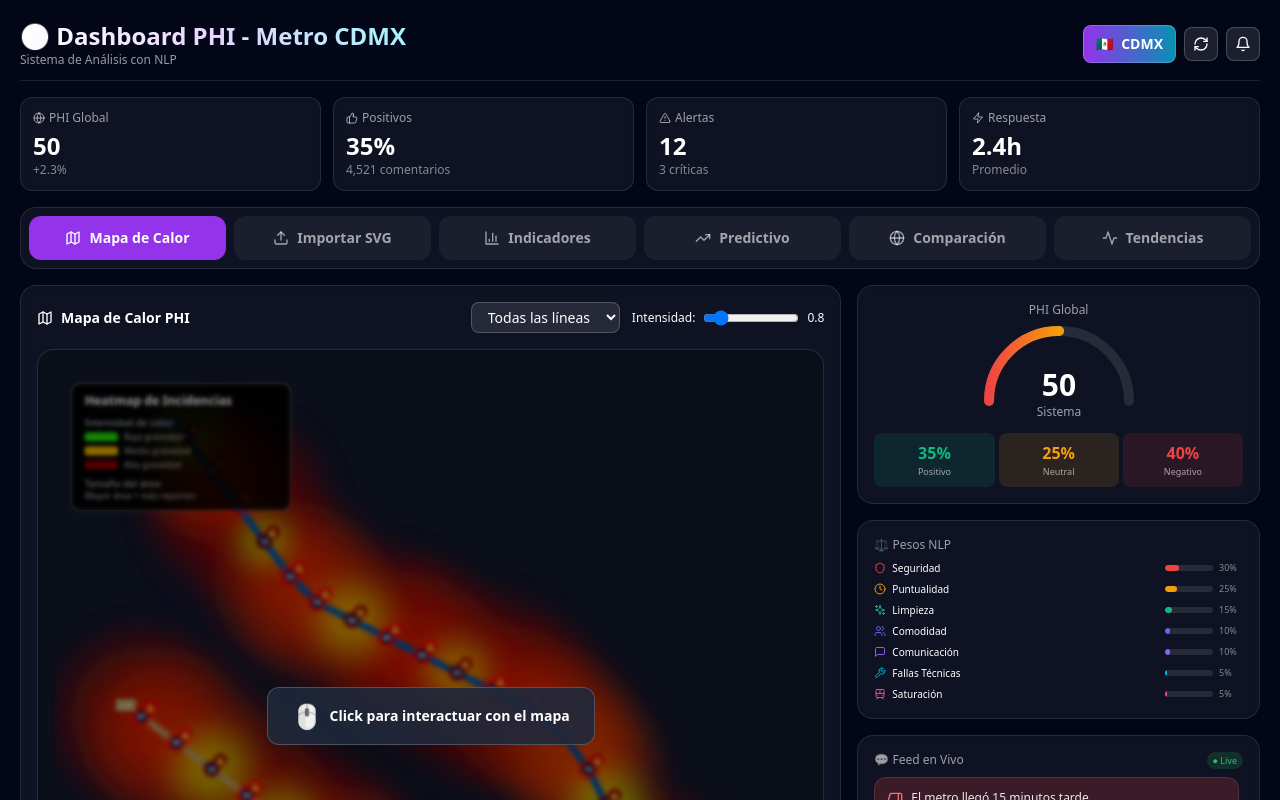
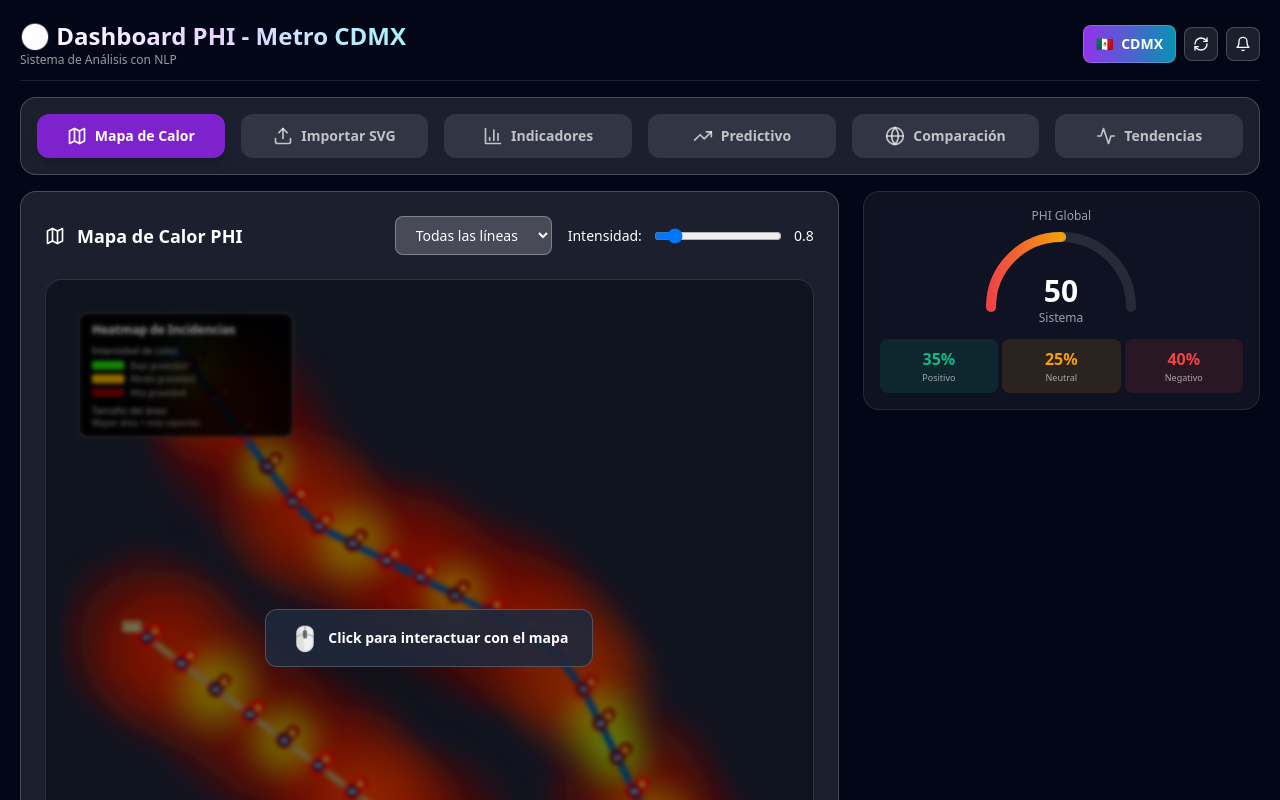
Before and after one commit to AxolutionsDevs/MobilityAI-Hackaton, a Next.js app in the folder railway-monitor/frontend/: page / in a window 1280 px wide. Shown: the top 800 px of the page. Built offline with nearby package versions, Linux system fonts and the light colour scheme.

Commit message:
Refactor: Adjust layout after removing KPI cards and unused components

```diff
--- a/railway-monitor/frontend/app/page.tsx
+++ b/railway-monitor/frontend/app/page.tsx
@@ -1,13 +1,10 @@
 "use client";
 
 import MetroMap from "@/components/MetroMap";
-import CategoryWeights from "@/components/sections/CategoryWeights";
 import GlobalPHI from "@/components/sections/GlobalPHI";
 import Header from "@/components/sections/Header";
-import LiveFeed from "@/components/sections/LiveFeed";
 import StationInfo from "@/components/sections/StationInfo";
 import SVGImporter from "@/components/SVGImporter";
-import KPICard from "@/components/ui/KPICard";
 import TrendsDashboard from "@/components/trends/TrendsDashboard";
 import { CATEGORIES } from "@/lib/constants";
 import { calculateGlobalPHI, generateStationPHI } from "@/lib/utils";
@@ -167,54 +164,47 @@
       <div className="max-w-7xl mx-auto space-y-4">
         <Header />
 
-        {/* KPI Cards */}
-        <div className="grid grid-cols-4 gap-3">
-          {kpiData.map((kpi, i) => (
-            <KPICard key={i} data={kpi} />
-          ))}
-        </div>
 
         {/* Navigation Tabs */}
-        <div className="flex gap-2 p-2 rounded-2xl bg-white/5 backdrop-blur-sm border border-white/10">
+        <div className="flex gap-4 p-4 rounded-2xl bg-white/10 backdrop-blur-sm border border-white/20">
           {tabs.map((tab) => (
             <button
               key={tab.id}
               onClick={() => setActiveView(tab.id as any)}
-              className={`flex-1 flex items-center justify-center gap-2 py-3 px-4 rounded-xl transition-all ${activeView === tab.id
-                ? "bg-purple-600 text-white"
-                : "bg-white/5 text-white/60 hover:bg-white/10 hover:text-white"
+              className={`flex-1 flex items-center justify-center gap-2 py-3 px-6 rounded-xl transition-all ${activeView === tab.id
+                ? "bg-purple-700 text-white shadow-lg"
+                : "bg-white/10 text-white/70 hover:bg-white/20 hover:text-white"
                 }`}
             >
-              <tab.icon className="w-4 h-4" />
+              <tab.icon className="w-5 h-5" />
               <span className="text-sm font-semibold">{tab.label}</span>
             </button>
           ))}
         </div>
 
         {/* Main Content */}
-        <div className="grid grid-cols-1 lg:grid-cols-3 gap-4">
+        <div className="grid grid-cols-1 lg:grid-cols-3 gap-6 mt-6">
           {/* Left Column - Dynamic Content */}
-          <div className="lg:col-span-2 space-y-4">
+          <div className="lg:col-span-2 space-y-6">
             {activeView === "heatmap" && (
-              <>
-                <div className="p-4 rounded-2xl bg-white/5 backdrop-blur-sm border border-white/10">
-                  <div className="flex items-center justify-between mb-4">
-                    <h3 className="text-sm font-semibold flex items-center gap-2">
-                      <Map className="w-4 h-4" />
+              <div className="p-6 rounded-2xl bg-white/10 backdrop-blur-sm border border-white/20">
+                <div className="flex items-center justify-between mb-6">
+                  <h3 className="text-lg font-semibold flex items-center gap-3">
+                    <Map className="w-5 h-5" />
                     {translations.heatmapTitle}
                   </h3>
-                    <div className="flex items-center gap-3">
+                  <div className="flex items-center gap-4">
                     <select
                       value={selectedLine}
                       onChange={(e) => setSelectedLine(e.target.value)}
-                        className="px-3 py-1 rounded-lg bg-white/10 text-sm border border-white/20"
+                      className="px-4 py-2 rounded-lg bg-white/20 text-sm border border-white/30"
                     >
                       <option value="all">{translations.allLines}</option>
                       <option value="L1">{translations.line} 1</option>
                       <option value="L2">{translations.line} 2</option>
                       <option value="L3">{translations.line} 3</option>
                     </select>
-                      <label className="flex items-center gap-2 text-xs">
+                    <label className="flex items-center gap-3 text-sm">
                       <span>{translations.intensity}:</span>
                       <input
                         type="range"
@@ -225,7 +215,7 @@
                         onChange={(e) =>
                           setHeatmapIntensity(parseFloat(e.target.value))
                         }
-                          className="w-24"
+                        className="w-32"
                       />
                       <span>{heatmapIntensity.toFixed(1)}</span>
                     </label>
@@ -241,53 +231,15 @@
                   onUpdateCustomLine={handleUpdateCustomLine}
                 />
               </div>
-              </>
             )}
 
             {activeView === "import" && (
-              <>
               <SVGImporter onSave={handleSaveCustomLine} />
-
-                {/* Custom Lines Display */}
-                {customLines.length > 0 && (
-                  <div className="p-4 rounded-2xl bg-white/5 backdrop-blur-sm border border-white/10">
-                    <h3 className="text-sm font-semibold mb-3">
-                      {translations.importedLines}
-                    </h3>
-                    <div className="grid grid-cols-2 gap-3">
-                      {customLines.map((line) => (
-                        <div
-                          key={line.id}
-                          className="p-3 rounded-xl bg-white/5 border border-white/10 flex items-center gap-3"
-                        >
-                          <div
-                            className="w-8 h-8 rounded-lg flex items-center justify-center font-bold text-sm"
-                            style={{ backgroundColor: line.color }}
-                          >
-                            {line.id.split("-")[2]?.substring(0, 2) || "C"}
-                          </div>
-                          <div className="flex-1">
-                            <div className="text-sm font-medium">
-                              {line.name}
-                            </div>
-                            <div className="text-[10px] text-white/50">
-                              {line.stations.length} {translations.stations}
-                            </div>
-                          </div>
-                          <span className="text-xs px-2 py-1 rounded-full bg-green-500/20 text-green-400">
-                            {translations.active}
-                          </span>
-                        </div>
-                      ))}
-                    </div>
-                  </div>
-                )}
-              </>
             )}
 
             {activeView === "indicators" && (
-              <div className="p-6 rounded-2xl bg-white/5 backdrop-blur-sm border border-white/10">
-                <h3 className="text-lg font-semibold mb-4 flex items-center gap-2">
+              <div className="p-6 rounded-2xl bg-white/10 backdrop-blur-sm border border-white/20">
+                <h3 className="text-lg font-semibold mb-6 flex items-center gap-3">
                   <BarChart3 className="w-5 h-5" />
                   {translations.weeklyTrends}
                 </h3>
@@ -390,7 +342,7 @@
             )}
 
             {activeView === "predictive" && (
-              <div className="p-6 rounded-2xl bg-white/5 backdrop-blur-sm border border-white/10">
+              <div className="p-6 rounded-2xl bg-white/10 backdrop-blur-sm border border-white/20">
                 <h3 className="text-lg font-semibold mb-4 flex items-center gap-2">
                   <TrendingUp className="w-5 h-5" />
                   {translations.predictiveTitle}
@@ -442,7 +394,7 @@
             )}
 
             {activeView === "comparison" && (
-              <div className="p-6 rounded-2xl bg-white/5 backdrop-blur-sm border border-white/10">
+              <div className="p-6 rounded-2xl bg-white/10 backdrop-blur-sm border border-white/20">
                 <h3 className="text-lg font-semibold mb-4 flex items-center gap-2">
                   <Globe className="w-5 h-5" />
                   {translations.internationalComparison}
@@ -510,14 +462,14 @@
           </div>
 
           {/* Right Column - Analytics */}
-          <div className="space-y-4">
+          <div className="space-y-6">
+            {selectedStation && <StationInfo station={selectedStation} />}
+
             <GlobalPHI globalPHI={globalPHI} />
 
-            {selectedStation && <StationInfo station={selectedStation} />}
 
-            <CategoryWeights />
 
-            <LiveFeed comments={sampleComments} />
+
           </div>
         </div>
 
--- a/railway-monitor/frontend/components/sections/CategoryWeights.tsx
+++ /dev/null
@@ -1,54 +0,0 @@
-'use client';
-
-import { CATEGORIES } from "@/lib/constants";
-import { useCity } from "@/lib/CityContext";
-import React from "react";
-
-const CategoryWeights: React.FC = () => {
-  const { translations } = useCity();
-
-  // Map category IDs to their translation keys
-  const getCategoryName = (categoryId: string): string => {
-    const categoryMap: Record<string, string> = {
-      seguridad: translations.categorySeguridad,
-      puntualidad: translations.categoryPuntualidad,
-      limpieza: translations.categoryLimpieza,
-      comodidad: translations.categoryComodidad,
-      comunicacion: translations.categoryComunicacion,
-      fallas: translations.categoryFallas,
-      saturacion: translations.categorySaturacion,
-    };
-    return categoryMap[categoryId] || categoryId;
-  };
-
-  return (
-    <div className="p-4 rounded-2xl bg-white/5 backdrop-blur-sm border border-white/10">
-      <h3 className="text-xs font-medium text-white/60 mb-2">{translations.nlpWeights}</h3>
-      <div className="space-y-1.5">
-        {CATEGORIES.map((cat) => {
-          const Icon = cat.icon;
-          return (
-            <div key={cat.id} className="flex items-center gap-1.5">
-              <Icon className="w-3 h-3" style={{ color: cat.color }} />
-              <span className="text-[10px] flex-1">{getCategoryName(cat.id)}</span>
-              <div className="w-12 h-1.5 bg-white/10 rounded-full overflow-hidden">
-                <div
-                  className="h-full rounded-full"
-                  style={{
-                    width: `${cat.weight * 100}%`,
-                    backgroundColor: cat.color,
-                  }}
-                />
-              </div>
-              <span className="text-[9px] text-white/50 w-6">
-                {(cat.weight * 100).toFixed(0)}%
-              </span>
-            </div>
-          );
-        })}
-      </div>
-    </div>
-  );
-};
-
-export default CategoryWeights;
--- a/railway-monitor/frontend/components/sections/LiveFeed.tsx
+++ /dev/null
@@ -1,32 +0,0 @@
-'use client';
-
-import CommentCard from "@/components/ui/CommentCard";
-import { Comment } from "@/types";
-import { useCity } from "@/lib/CityContext";
-import React from "react";
-
-interface LiveFeedProps {
-  comments: Comment[];
-}
-
-const LiveFeed: React.FC<LiveFeedProps> = ({ comments }) => {
-  const { translations } = useCity();
-
-  return (
-    <div className="p-4 rounded-2xl bg-white/5 backdrop-blur-sm border border-white/10">
-      <div className="flex items-center justify-between mb-2">
-        <h3 className="text-xs font-medium text-white/60">{translations.liveFeedTitle}</h3>
-        <span className="text-[9px] px-1.5 py-0.5 rounded-full bg-green-500/20 text-green-400 animate-pulse">
-          ● {translations.live}
-        </span>
-      </div>
-      <div className="space-y-2 max-h-64 overflow-y-auto pr-1">
-        {comments.map((comment, i) => (
-          <CommentCard key={i} comment={comment} />
-        ))}
-      </div>
-    </div>
-  );
-};
-
-export default LiveFeed;
--- a/railway-monitor/frontend/components/ui/KPICard.tsx
+++ /dev/null
@@ -1,23 +0,0 @@
-import { KPICardData } from "@/types";
-import React from "react";
-
-interface KPICardProps {
-  data: KPICardData;
-}
-
-const KPICard: React.FC<KPICardProps> = ({ data }) => {
-  const Icon = data.icon;
-
-  return (
-    <div className="p-3 rounded-xl bg-white/5 backdrop-blur-sm border border-white/10">
-      <div className="flex items-center gap-1 text-white/60 text-xs mb-1">
-        <Icon className="w-3 h-3" />
-        {data.label}
-      </div>
-      <div className="text-2xl font-bold">{data.value}</div>
-      <div className="text-xs text-white/50">{data.sub}</div>
-    </div>
-  );
-};
-
-export default KPICard;
```
Lines whose indentation alone changed are shown as unchanged.
